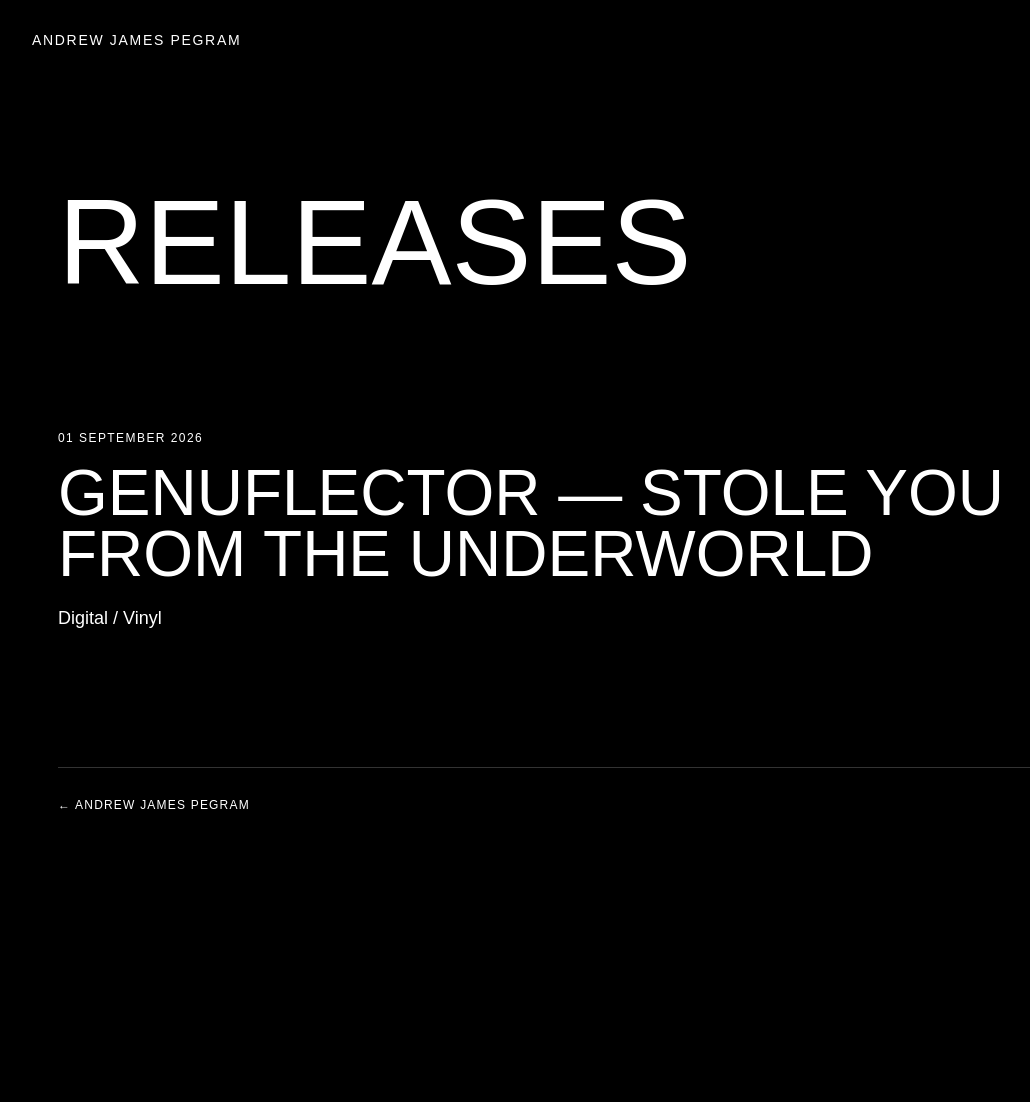
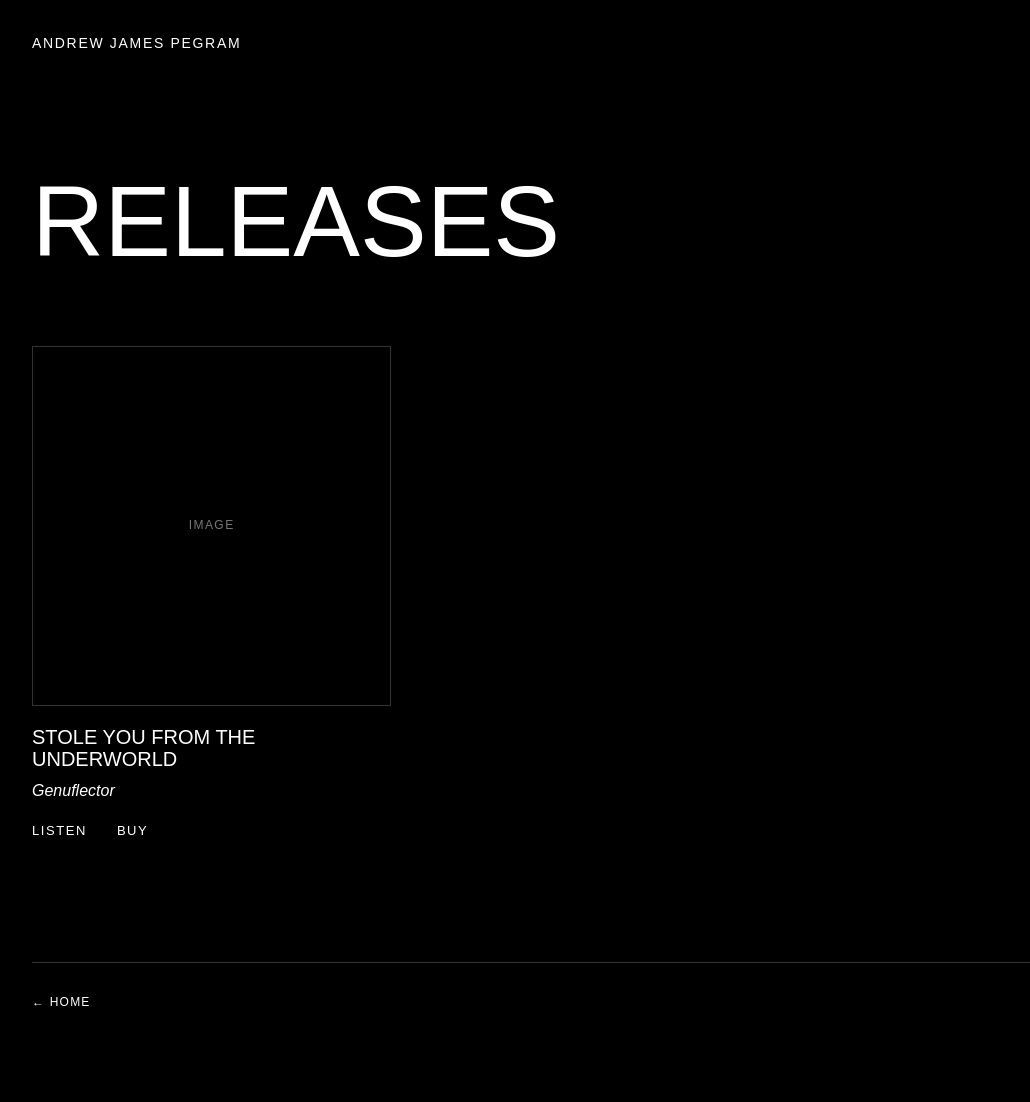
Before and after one commit to Drew-leotard/andrew-james-pegram-archive, a Jekyll site: the page built from releases/index.html, in a window 1280 px wide. Shown: the whole page, without its empty margins (32-1062 px from the left). Built offline with Jekyll 4.4.1, drawn with Linux system fonts in a browser that asks for light colours; before the commit the page ends 980 px from its top, so only the background shows below that.

Commit message:
Update index.html
Add 3x3 release grid to release front page

```diff
--- a/releases/index.html
+++ b/releases/index.html
@@ -4,18 +4,13 @@ title: Releases
 ---
 
 <style>
-
   body {
     margin: 0;
     background: #000;
     color: #fff;
     font-family: Arial, Helvetica, sans-serif;
     font-size: 16px;
-}
-
-a {
-  color: inherit;
-  text-decoration: none;
+    line-height: 1.6;
   }
 
   header {
@@ -25,113 +20,187 @@ header {
     text-transform: uppercase;
   }
 
+  header a {
+    color: #fff;
+    text-decoration: none;
+  }
+
   main {
-  max-width: 1100px;
-  margin: 12vh auto;
+    max-width: 1400px;
+    margin: 10vh auto;
     padding: 0 5vw;
   }
 
-.section-title {
-  font-size: clamp(48px, 10vw, 120px);
+  h1 {
+    font-size: clamp(48px, 8vw, 100px);
     line-height: 0.9;
     font-weight: 400;
+    margin: 0 0 80px;
     text-transform: uppercase;
-  margin: 0 0 15vh;
   }
 
-.story {
-  margin-bottom: 14vh;
+  .release-grid {
+    display: grid;
+    grid-template-columns: repeat(3, 1fr);
+    gap: 70px 40px;
   }
 
-.story-date {
+  .release {
+    min-width: 0;
+  }
+
+  .artwork-placeholder {
+    width: 100%;
+    aspect-ratio: 1 / 1;
+    border: 1px solid #333;
+    margin-bottom: 20px;
+    display: flex;
+    align-items: center;
+    justify-content: center;
     font-size: 12px;
     letter-spacing: 0.12em;
     text-transform: uppercase;
+    color: #777;
+  }
+
+  .artwork {
+    width: 100%;
+    aspect-ratio: 1 / 1;
+    object-fit: cover;
+    display: block;
+    margin-bottom: 20px;
+  }
+
+  .release-title {
+    font-size: 20px;
+    line-height: 1.1;
+    text-transform: uppercase;
+    margin-bottom: 8px;
+  }
+
+  .release-title a {
+    color: #fff;
+    text-decoration: none;
+  }
+
+  .release-title a:hover {
+    opacity: 0.55;
+  }
+
+  .release-artist {
+    font-size: 16px;
+    font-style: italic;
     margin-bottom: 18px;
   }
 
-.story-title {
-  font-size: clamp(32px, 5vw, 64px);
-  line-height: 0.95;
-  font-weight: 400;
+  .release-actions {
+    display: flex;
+    gap: 30px;
+    font-size: 13px;
+    letter-spacing: 0.12em;
     text-transform: uppercase;
-  margin: 0;
   }
 
-.story-title a:hover {
+  .release-actions a {
+    color: #fff;
+    text-decoration: none;
+  }
+
+  .release-actions a:hover {
     opacity: 0.55;
   }
 
-.story-description {
-  max-width: 600px;
-  margin-top: 20px;
-  font-size: 18px;
-  line-height: 1.5;
-}
-
   footer {
-  margin-top: 15vh;
-  padding: 30px 0 60px;
+    margin-top: 120px;
+    padding-top: 30px;
     border-top: 1px solid #333;
     font-size: 12px;
     text-transform: uppercase;
     letter-spacing: 0.1em;
   }
 
+  footer a {
+    color: #fff;
+    text-decoration: none;
+  }
+
+  @media (max-width: 900px) {
+    .release-grid {
+      grid-template-columns: repeat(2, 1fr);
+    }
+  }
+
+  @media (max-width: 600px) {
+    .release-grid {
+      grid-template-columns: 1fr;
+      gap: 60px;
+    }
+
+    main {
+      margin-top: 8vh;
+    }
+  }
 </style>
 
 <header>
-
   <a href="{{ '/' | relative_url }}">
     Andrew James Pegram
   </a>
-
 </header>
 
 <main>
 
-<h1 class="section-title">Releases</h1>
+  <h1>Releases</h1>
+
+  <div class="release-grid">
 
     {% assign releases = site.releases | sort: "date" | reverse %}
 
     {% for release in releases %}
 
-<article class="story">
+    <div class="release">
 
-<div class="story-date">
+      {% if release.artwork %}
+      <img
+        class="artwork"
+        src="{{ release.artwork | relative_url }}"
+        alt="{{ release.title }} artwork">
+      {% else %}
+      <div class="artwork-placeholder">
+        Image
+      </div>
+      {% endif %}
 
-{{ release.date | date: "%d %B %Y" }}
+      <div class="release-title">
+        <a href="{{ release.url | relative_url }}">
+          {{ release.title }}
+        </a>
+      </div>
+
+      {% if release.artist %}
+      <div class="release-artist">
+        {{ release.artist }}
+      </div>
+      {% endif %}
+
+      <div class="release-actions">
+        <a href="https://example.com" target="_blank" rel="noopener">
+          Listen
+        </a>
+
+        <a href="https://example.com" target="_blank" rel="noopener">
+          Buy
+        </a>
+      </div>
 
     </div>
 
-<h2 class="story-title">
-
-<a href="{{ release.url | relative_url }}">
-
-{{ release.artist }} — {{ release.title }}
-
-</a>
-
-</h2>
-
-{% if release.format %}
-
-<div class="story-description">
-
-{{ release.format }}
+    {% endfor %}
 
   </div>
 
-{% endif %}
-
-</article>
-
-{% endfor %}
-
   <footer>
-
-<a href="{{ '/' | relative_url }}">← Andrew James Pegram</a>
-
+    <a href="{{ '/' | relative_url }}">← Home</a>
   </footer>
 
 </main>
```
Lines whose indentation alone changed are shown as unchanged.
